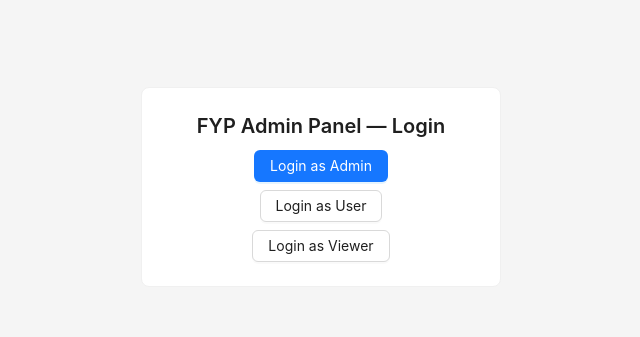
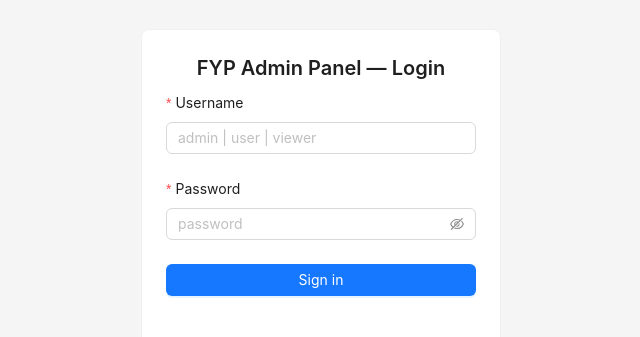
Before and after one commit to theasadse/FYP-Front-end-BC220211290, a React (Vite) app: page /login in a window 1280 px wide. Shown: the part 213-550 px from the top of the page, without its empty margins (319-959 px from the left). Built offline with nearby package versions, Linux system fonts and the light colour scheme.

Commit message:
hello world

```diff
--- a/src/App.tsx
+++ b/src/App.tsx
@@ -8,7 +8,7 @@ import ViewerDashboard from './pages/ViewerDashboard'
 import MainLayout from './components/MainLayout'
 import { AuthProvider, useAuth } from './contexts/auth'
 
-function PrivateRoute({ children, role }: { children: JSX.Element; role?: string }) {
+function PrivateRoute({ children, role }: { children: React.ReactNode; role?: string }) {
   const { user } = useAuth()
   if (!user) return <Navigate to="/login" replace />
   if (role && user.role !== role) return <Navigate to="/login" replace />
--- a/src/contexts/auth.tsx
+++ b/src/contexts/auth.tsx
@@ -1,27 +1,73 @@
-import React, { createContext, useContext, useState } from 'react'
+import React, { createContext, useContext, useEffect, useState } from 'react'
+import { authenticate } from '../services/mockApi'
 
-type User = { id: string; name: string; role: 'admin' | 'user' | 'viewer' }
+type User = { id: string; name: string; role: 'admin' | 'user' | 'viewer'; username?: string }
 
 type AuthContextType = {
   user: User | null
-  login: (role: User['role']) => Promise<void>
+  token: string | null
+  login: (username: string, password: string) => Promise<{ ok: boolean; error?: string; user?: User }>
   logout: () => void
+  isLoading: boolean
+  error: string | null
 }
 
 const AuthContext = createContext<AuthContextType | undefined>(undefined)
 
+const STORAGE_KEY = 'fyp_auth'
+
 export const AuthProvider: React.FC<{ children: React.ReactNode }> = ({ children }) => {
   const [user, setUser] = useState<User | null>(null)
+  const [token, setToken] = useState<string | null>(null)
+  const [isLoading, setIsLoading] = useState(false)
+  const [error, setError] = useState<string | null>(null)
 
-  const login = async (role: User['role']) => {
-    // mock login delay
-    await new Promise((r) => setTimeout(r, 300))
-    setUser({ id: '1', name: 'Demo', role })
+  useEffect(() => {
+    try {
+      const raw = localStorage.getItem(STORAGE_KEY)
+      if (raw) {
+        const parsed = JSON.parse(raw)
+        setUser(parsed.user)
+        setToken(parsed.token)
+      }
+    } catch (e) {
+      // ignore
+    }
+  }, [])
+
+  const login = async (username: string, password: string) => {
+    setIsLoading(true)
+    setError(null)
+    try {
+      const res = await authenticate(username, password)
+      if (!res.ok) {
+        setError('Invalid credentials')
+        setIsLoading(false)
+        return { ok: false, error: 'Invalid credentials' }
+      }
+  setUser(res.user)
+  setToken(res.token ?? null)
+  localStorage.setItem(STORAGE_KEY, JSON.stringify({ user: res.user, token: res.token ?? null }))
+  setIsLoading(false)
+  return { ok: true, user: res.user }
+    } catch (e) {
+      setError('Login failed')
+      setIsLoading(false)
+      return { ok: false, error: 'Login failed' }
+    }
   }
 
-  const logout = () => setUser(null)
+  const logout = () => {
+    setUser(null)
+    setToken(null)
+    localStorage.removeItem(STORAGE_KEY)
+  }
 
-  return <AuthContext.Provider value={{ user, login, logout }}>{children}</AuthContext.Provider>
+  return (
+    <AuthContext.Provider value={{ user, token, login, logout, isLoading, error }}>
+      {children}
+    </AuthContext.Provider>
+  )
 }
 
 export const useAuth = () => {
--- a/src/pages/LoginPage.tsx
+++ b/src/pages/LoginPage.tsx
@@ -1,28 +1,51 @@
 import React from 'react'
-import { Card, Button, Space, Typography } from 'antd'
+import { Card, Button, Form, Input, Typography, Alert } from 'antd'
 import { useAuth } from '../contexts/auth'
 import { useNavigate } from 'react-router-dom'
 
 const { Title } = Typography
 
 export default function LoginPage() {
-  const { login } = useAuth()
+  const { login, isLoading, error } = useAuth()
   const navigate = useNavigate()
 
-  const onLogin = async (role: 'admin' | 'user' | 'viewer') => {
-    await login(role)
-    navigate(`/${role}`)
+  const onFinish = async (values: { username: string; password: string }) => {
+    const res = await login(values.username, values.password)
+    if (res.ok && res.user) {
+      navigate(`/${res.user.role}`)
+    }
   }
 
   return (
     <div style={{ display: 'flex', height: '100vh', alignItems: 'center', justifyContent: 'center' }}>
-      <Card style={{ width: 360, textAlign: 'center' }}>
-        <Title level={4}>FYP Admin Panel — Login</Title>
-        <Space direction="vertical" style={{ width: '100%' }}>
-          <Button type="primary" onClick={() => onLogin('admin')}>Login as Admin</Button>
-          <Button onClick={() => onLogin('user')}>Login as User</Button>
-          <Button onClick={() => onLogin('viewer')}>Login as Viewer</Button>
-        </Space>
+      <Card style={{ width: 360 }}>
+        <Title level={4} style={{ textAlign: 'center' }}>
+          FYP Admin Panel — Login
+        </Title>
+        {error && <Alert type="error" message={error} style={{ marginBottom: 12 }} />}
+        <Form name="login" onFinish={onFinish} layout="vertical">
+          <Form.Item
+            label="Username"
+            name="username"
+            rules={[{ required: true, message: 'Please input your username' }]}
+          >
+            <Input placeholder="admin | user | viewer" />
+          </Form.Item>
+
+          <Form.Item
+            label="Password"
+            name="password"
+            rules={[{ required: true, message: 'Please input your password' }]}
+          >
+            <Input.Password placeholder="password" />
+          </Form.Item>
+
+          <Form.Item>
+            <Button type="primary" htmlType="submit" block loading={isLoading}>
+              Sign in
+            </Button>
+          </Form.Item>
+        </Form>
       </Card>
     </div>
   )
--- a/src/services/mockApi.ts
+++ b/src/services/mockApi.ts
@@ -14,3 +14,20 @@ export function getMockActivities() {
     timestamp: new Date().toISOString()
   }))
 }
+
+// Simple mock users store for credential-based login
+export const mockUsers = [
+  { id: '1', username: 'admin', password: 'admin123', name: 'Admin User', role: 'admin' },
+  { id: '2', username: 'user', password: 'user123', name: 'Regular User', role: 'user' },
+  { id: '3', username: 'viewer', password: 'viewer123', name: 'Viewer User', role: 'viewer' }
+]
+
+export async function authenticate(username: string, password: string) {
+  // simulate network delay
+  await new Promise((r) => setTimeout(r, 300))
+  const u = mockUsers.find((m) => m.username === username && m.password === password)
+  if (!u) return { ok: false, status: 401 }
+  // return a fake token and user info (omit password)
+  const { password: _p, ...user } = u as any
+  return { ok: true, token: btoa(`${u.id}:${Date.now()}`), user }
+}
--- a/vite.config.ts
+++ b/vite.config.ts
@@ -1,6 +1,10 @@
 import { defineConfig } from 'vite'
-import react from '@vitejs/plugin-react'
 
-export default defineConfig({
-  plugins: [react()]
+// Use async config and dynamic import so ESM-only plugins load correctly in
+// environments where require() would fail to load ESM modules.
+export default defineConfig(async () => {
+  const react = (await import('@vitejs/plugin-react')).default
+  return {
+    plugins: [react()]
+  }
 })
```
Also changed, not shown: package.json (+8 -7 lines), 1 other file (tests, documents, lock files or other folders).
